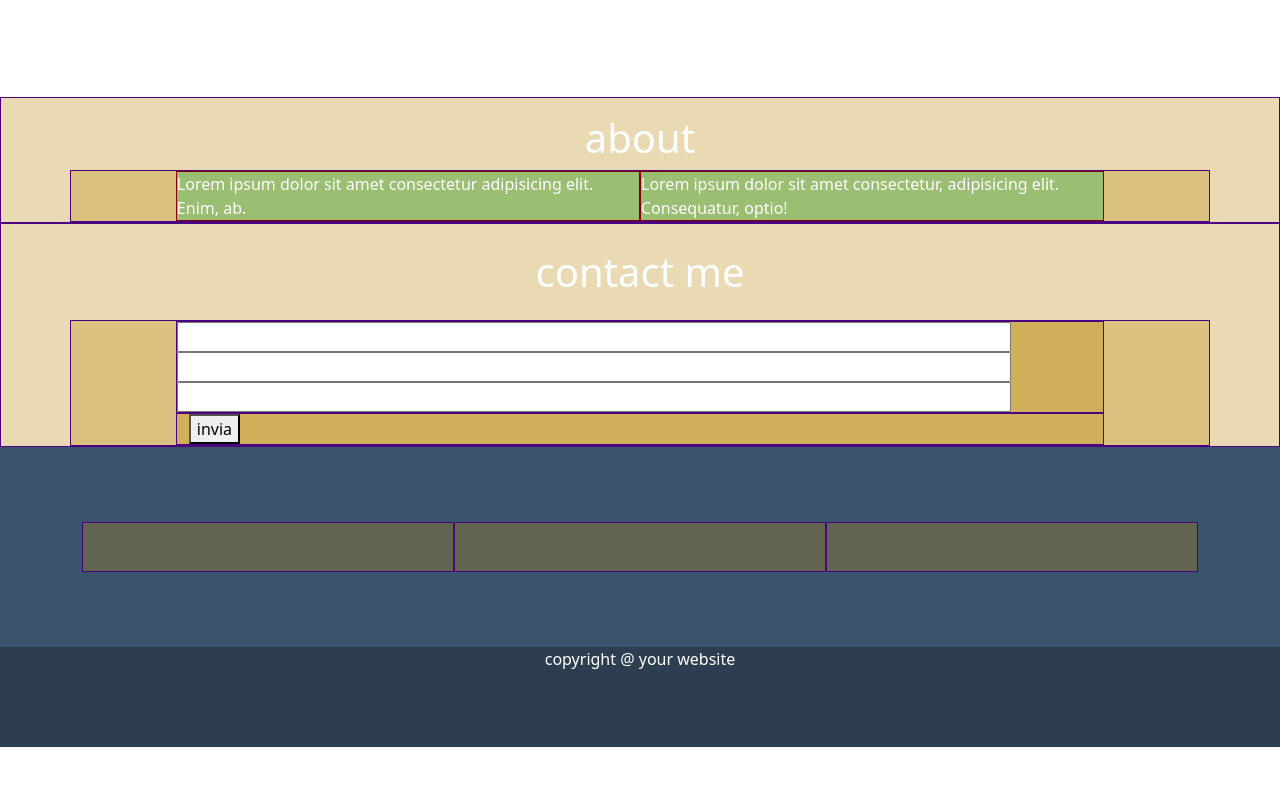
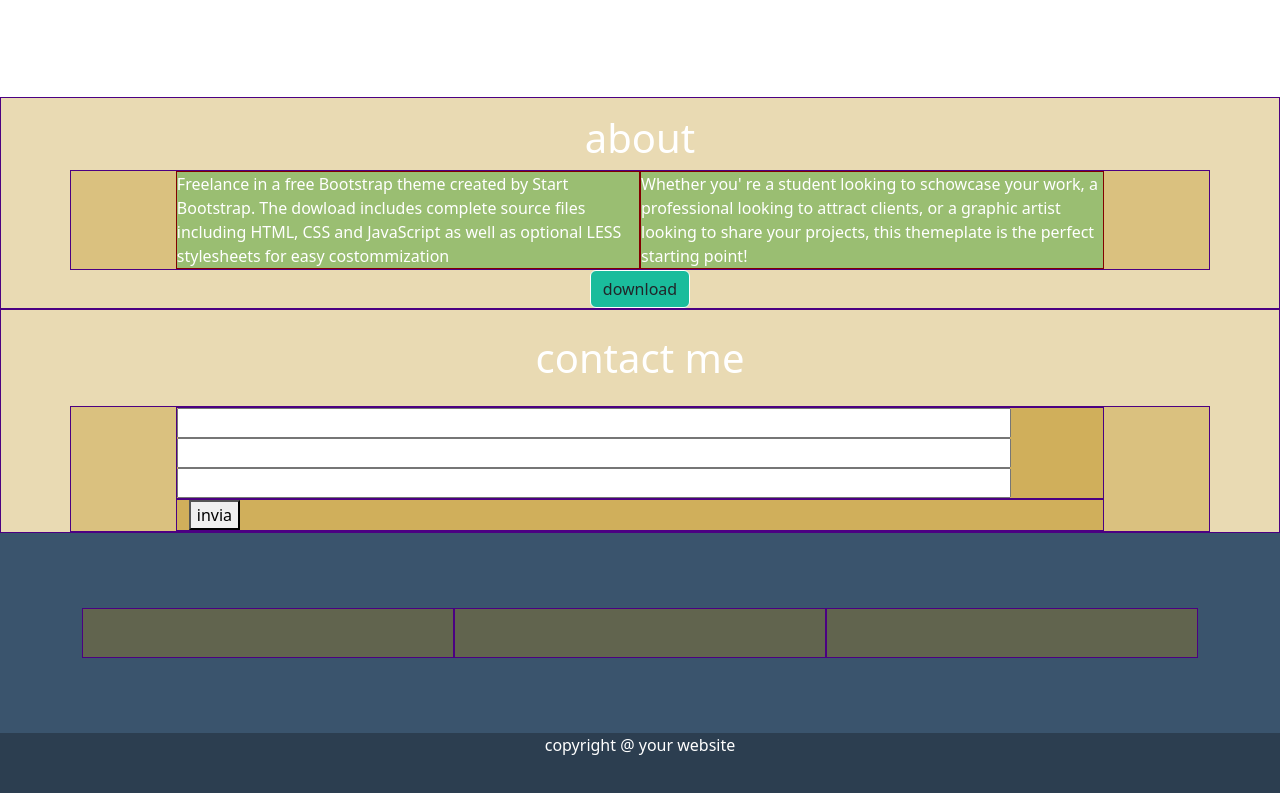
Before and after one commit to NicolaBellini/html-css-bootstrap-freelancer, a plain HTML site: page index.html in a window 1280 px wide. Shown: the part 1267-2060 px from the top of the page. Before the commit the page ends 2014 px from the top, so only its background shows below. Drawn offline with nearby package versions, Linux system fonts and the light colour scheme.

Commit message:
[add] about text and button

```diff
--- a/assets/css/style.css
+++ b/assets/css/style.css
@@ -38,6 +38,16 @@ header{
   background-color: var(--bg_header);
 }
 
+/* my utilities */
+.btn{
+  background-color: var(--bg_jumbo-button);
+  border-color: var(--white);
+}
+
+.big_mb{
+  margin-bottom: 100px;
+}
+
 
 
 .jumbo{
@@ -71,9 +81,7 @@ header{
   background-color: black;
 }
 
-.big_mb{
-  margin-bottom: 100px;
-}
+
 
 
 .footer-top{
--- a/index.html
+++ b/index.html
@@ -111,13 +111,18 @@
 
 
 <!-- about -->
-    <section class="container-fluid text-white debug">
+    <section class="about container-fluid text-white debug">
       <div class="col">
         <h1 class="text-center mt-3 ">about</h1>
       </div>
       <div class="container-md h-75 d-flex flex-column align-items-center flex-md-row justify-content-md-center  debug ">
-        <div class="col-9 col-md-5 h-50  debug2">Lorem ipsum dolor sit amet consectetur adipisicing elit. Enim, ab.</div>
-        <div class="col-9 col-md-5 h-50 debug2">Lorem ipsum dolor sit amet consectetur, adipisicing elit. Consequatur, optio!</div>
+        <div class="col-9 col-md-5 h-50  debug2">Freelance in a free Bootstrap theme created by Start Bootstrap. The dowload includes complete source files including HTML, CSS and JavaScript as well as optional LESS stylesheets for easy costommization</div>
+        <div class="col-9 col-md-5 h-50 debug2">Whether you' re a student looking to schowcase your work, a professional looking to attract clients, or a graphic artist looking to share your projects, this themeplate is the perfect starting point!
+        </div>
+
+      </div>
+      <div class="container-md d-flex justify-content-center ">
+        <button class="btn"> download</button>
       </div>
     </section>
     <!-- contact me -->
```
